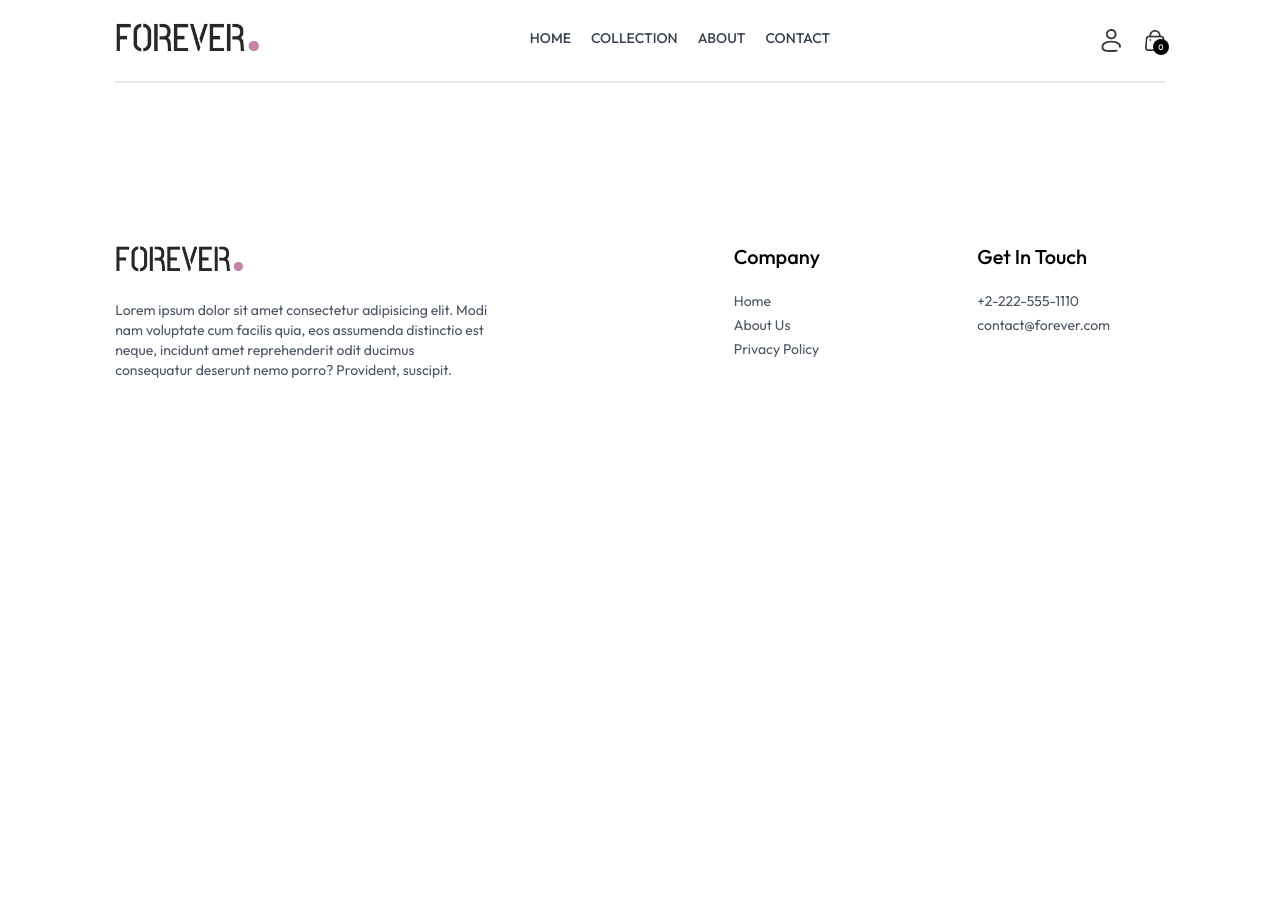
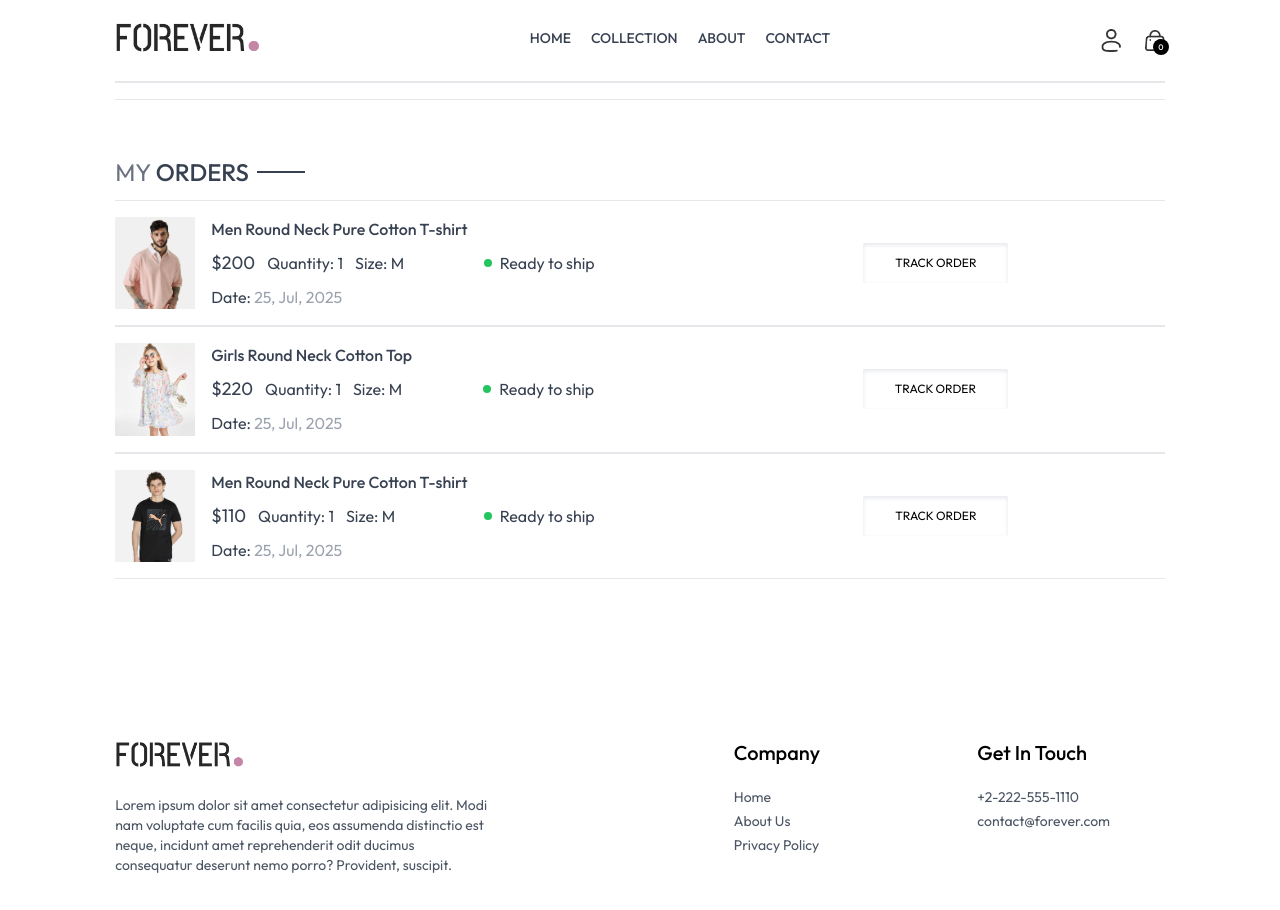
Before and after one commit to MRWOLVEY/eCommerce, a React (Vite) app: page /orders in a window 1280 px wide. Shown: the top 910 px of the page. Before the commit the page ends 800 px from the top, so only its background shows below. Built offline with nearby package versions, Linux system fonts and the light colour scheme.

Commit message:
added orders page placeholder

```diff
--- a/src/pages/Cart.jsx
+++ b/src/pages/Cart.jsx
@@ -51,7 +51,7 @@ const Cart = () => {
         <Title t1={'your'} t2={'cart'} />
         {state.cartProductsCount == 0 ? <p className="text-gray-500">Your cart is empty</p> : null}
         {cartData.map((item, index) => {
-          console.log('item', item)
+          // console.log('item', item)
           return (
             <div
               key={index}
--- a/src/pages/Orders.jsx
+++ b/src/pages/Orders.jsx
@@ -1,9 +1,47 @@
-import React from 'react'
+import React, { useContext } from 'react'
+import { ShopContext } from '../contexts/ShopContext'
+import Title from '../components/Title'
+import { assets } from '../assets/frontend_assets/assets'
 
 const Orders = () => {
+  const { products, currency } = useContext(ShopContext)
   return (
-    <div>
-
+    <div className="border-t pt-14">
+      <div className="text-2xl">
+        <Title t1="my" t2="orders" />
+      </div>
+      <div>
+        {products.slice(1, 4).map((item, index) => (
+          <div key={index} className="py-4 border-t border-b text-gray-700 flex flex-col justify-start md:flex-row md:items-center gap-4">
+            <div className="flex items-start gap-6 text-sm">
+              <img src={item.image[0]} className="w-16 sm:w-20" alt="" />
+            </div>
+            <div className="min-w-64">
+              <p className="sm:text-base font-medium">{item.name}</p>
+              <div className="flex items-center gap-3 mt-2 text-base text-gray-700">
+                <p className="text-lg">
+                  {currency}
+                  {item.price}
+                </p>
+                <p>Quantity: 1</p>
+                <p>Size: M</p>
+              </div>
+              <p className="mt-2">
+                Date: <span className="text-gray-400">25, Jul, 2025</span>
+              </p>
+            </div>
+            <div className="md:w-1/2 flex justify-between ">
+              <div className="flex items-center gap-2">
+                <p className="min-w-2 h-2 rounded-full bg-green-500"></p>
+                <p className="text-sm md:text-base">Ready to ship</p>
+              </div>
+              <button className="bg-white hover:shadow-none text-black text-xs my-5 px-8 py-3 active:bg-slate-100 rounded-sm shadow-inner shadow-gray-200 uppercase transition-all duration-100">
+                Track Order
+              </button>
+            </div>
+          </div>
+        ))}
+      </div>
     </div>
   )
 }
--- a/src/pages/Product.jsx
+++ b/src/pages/Product.jsx
@@ -35,9 +35,9 @@ const Product = () => {
     setSize('')
   }, [location])
 
-  useEffect(() => {
-    console.log('state', state)
-  }, [state])
+  // useEffect(() => {
+  //   console.log('state', state)
+  // }, [state])
 
   const handleAddToCart = (data, size) => {
     size ? dispatch({ type: actions.addToCart, payload: { id: data._id, price: data.price, size: size } }) : toast.error('Please select a size')
```
